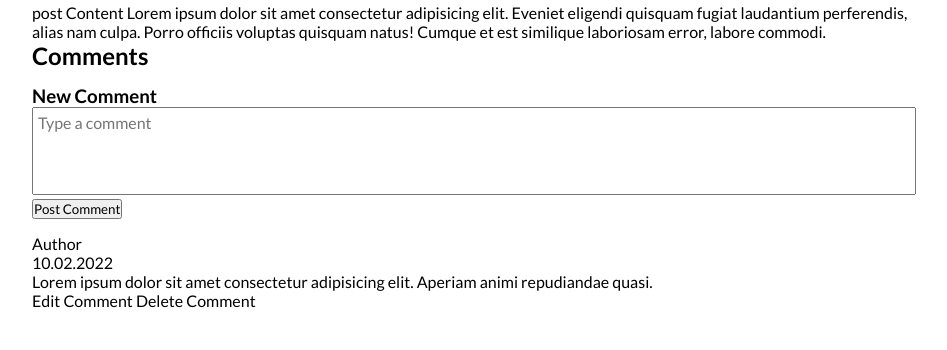
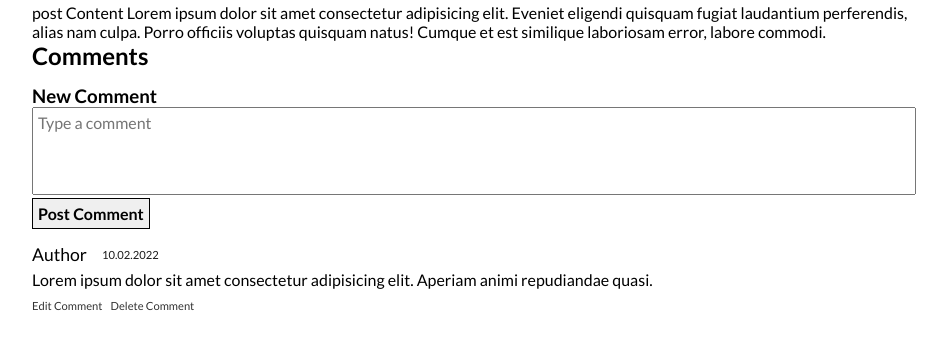
Before and after one commit to under4/ab-PHP-blog, a PHP site: page /post.php in a window 1280 px wide. Shown: the part 389-739 px from the top of the page, without its empty margins (32-979 px from the left). Run offline with PHP 8.4, Linux system fonts and the light colour scheme; some libraries are stand-ins or nearby versions.

Commit message:
minor styling

```diff
--- a/css/post.css
+++ b/css/post.css
@@ -17,9 +17,43 @@
     padding: 15px 0;
 }
 
+#post #newComment input[type="submit"]{
+    padding: 5px;
+    border: 1px solid black;
+    font-size: 1rem;
+    font-weight: 600;
+}
+
 #post textarea{
     resize: none;
     font-size: 1rem;
     padding: 5px;
     width: 100%;
 }
+
+#post .comment .commentUpper{
+    display: flex;
+    align-items: center;
+}
+
+#post .comment .commentUpper p:first-of-type{
+    font-size: 1.1rem;
+    margin-right: 15px;
+}
+
+#post .comment .commentUpper p:last-of-type{
+    opacity: .9;
+    font-size: .7rem;
+}
+
+#post .comment > p{
+    margin: 5px 0;
+    font-size: 1rem;
+}
+
+#post .comment .commentButtons span{
+    margin-right: 5px;
+    cursor: pointer;
+    font-size: .7rem;
+    opacity: .8;
+}
```
